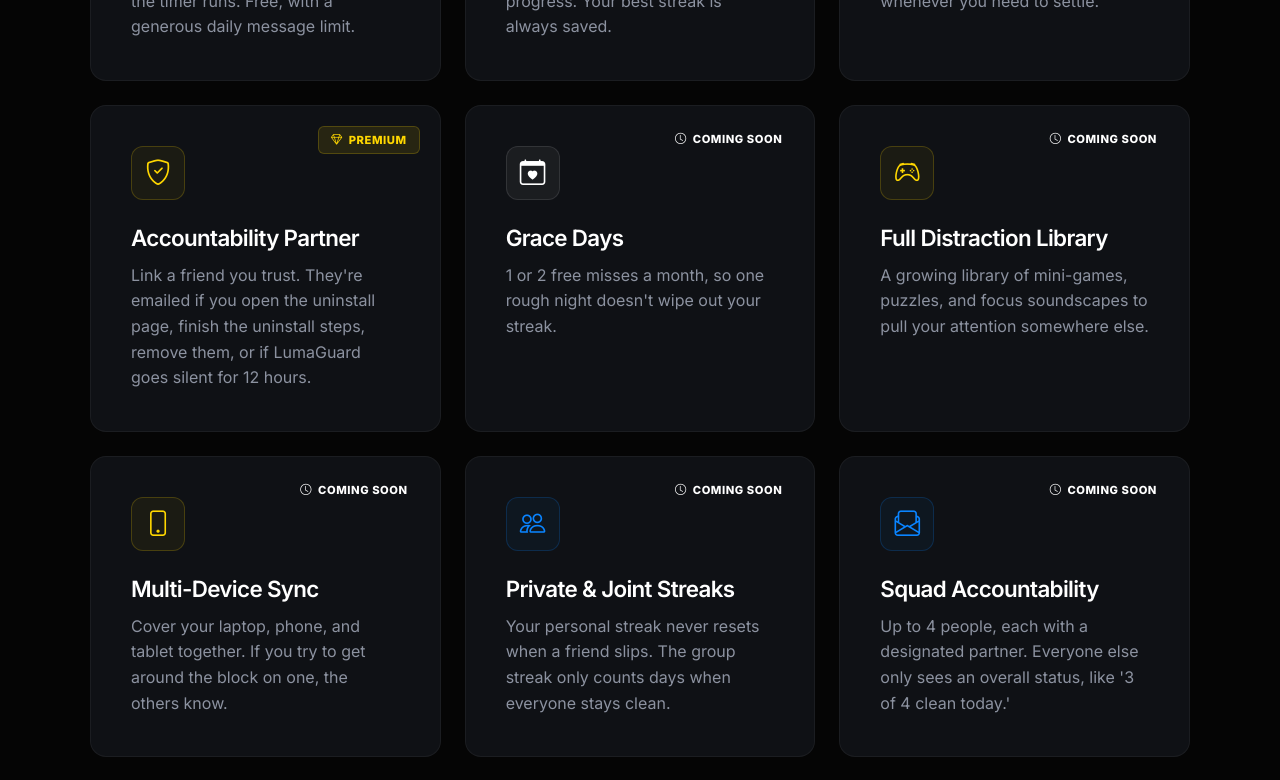
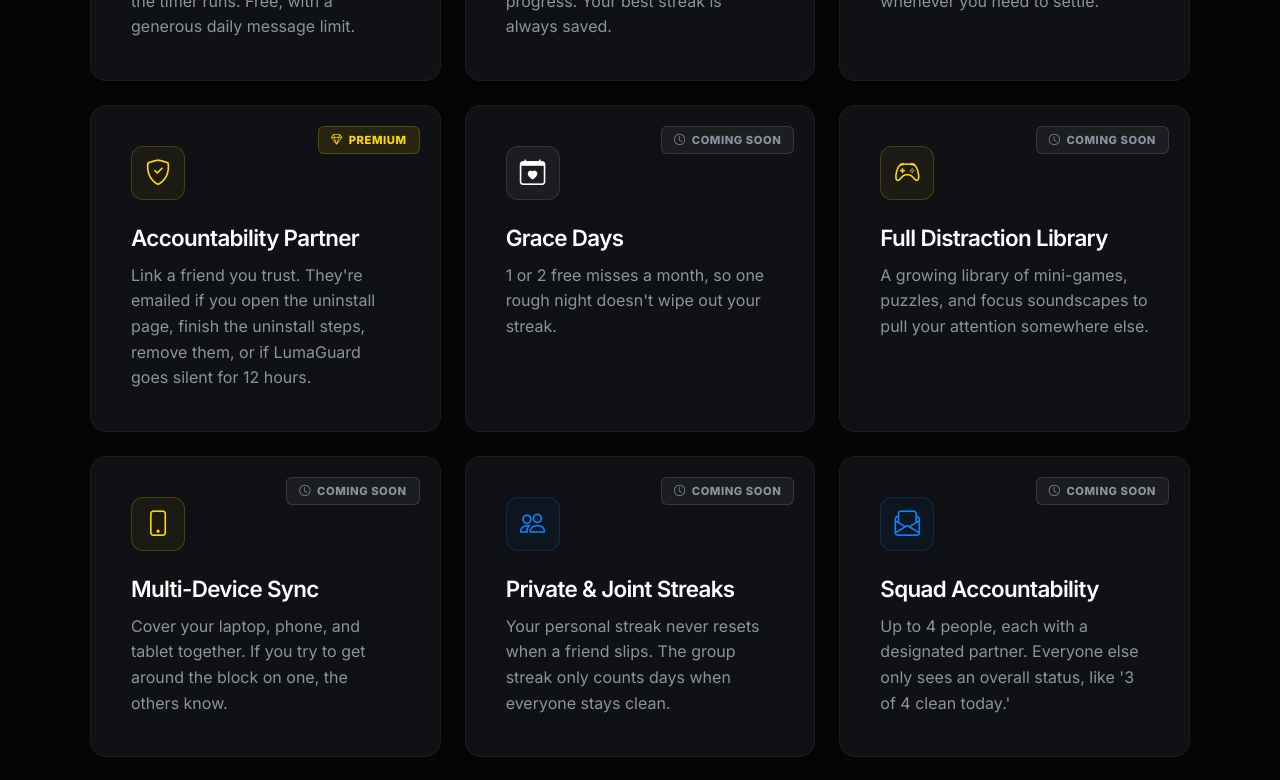
Before and after one commit to miracleiwelu13-ux/luma-guard, a React (Vite) app: page /features in a window 1280 px wide. Shown: the part 960-1740 px from the top of the page. Built offline with nearby package versions, Linux system fonts and the light colour scheme.

Commit message:
Add styles for soon tier badge
Add styles for soon tier badge in FeaturesPage.

```diff
--- a/src/pages/FeaturesPage/FeaturesPage.css
+++ b/src/pages/FeaturesPage/FeaturesPage.css
@@ -145,3 +145,8 @@
     flex-direction: column;
   }
 }
+.tier-badge.soon {
+  background: rgba(255, 255, 255, 0.05);
+  color: var(--text-muted);
+  border: 1px solid rgba(255, 255, 255, 0.12);
+}
```
